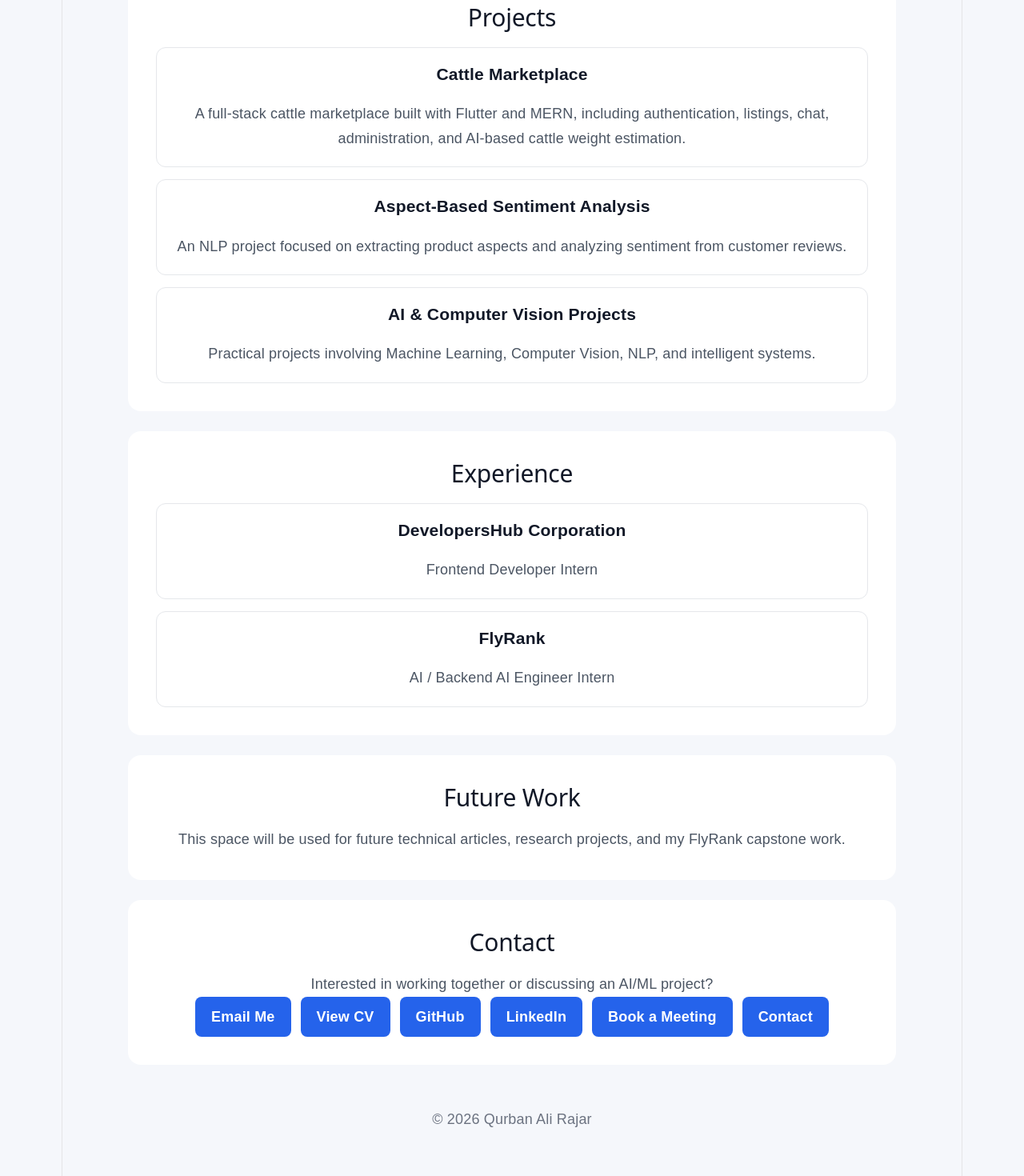
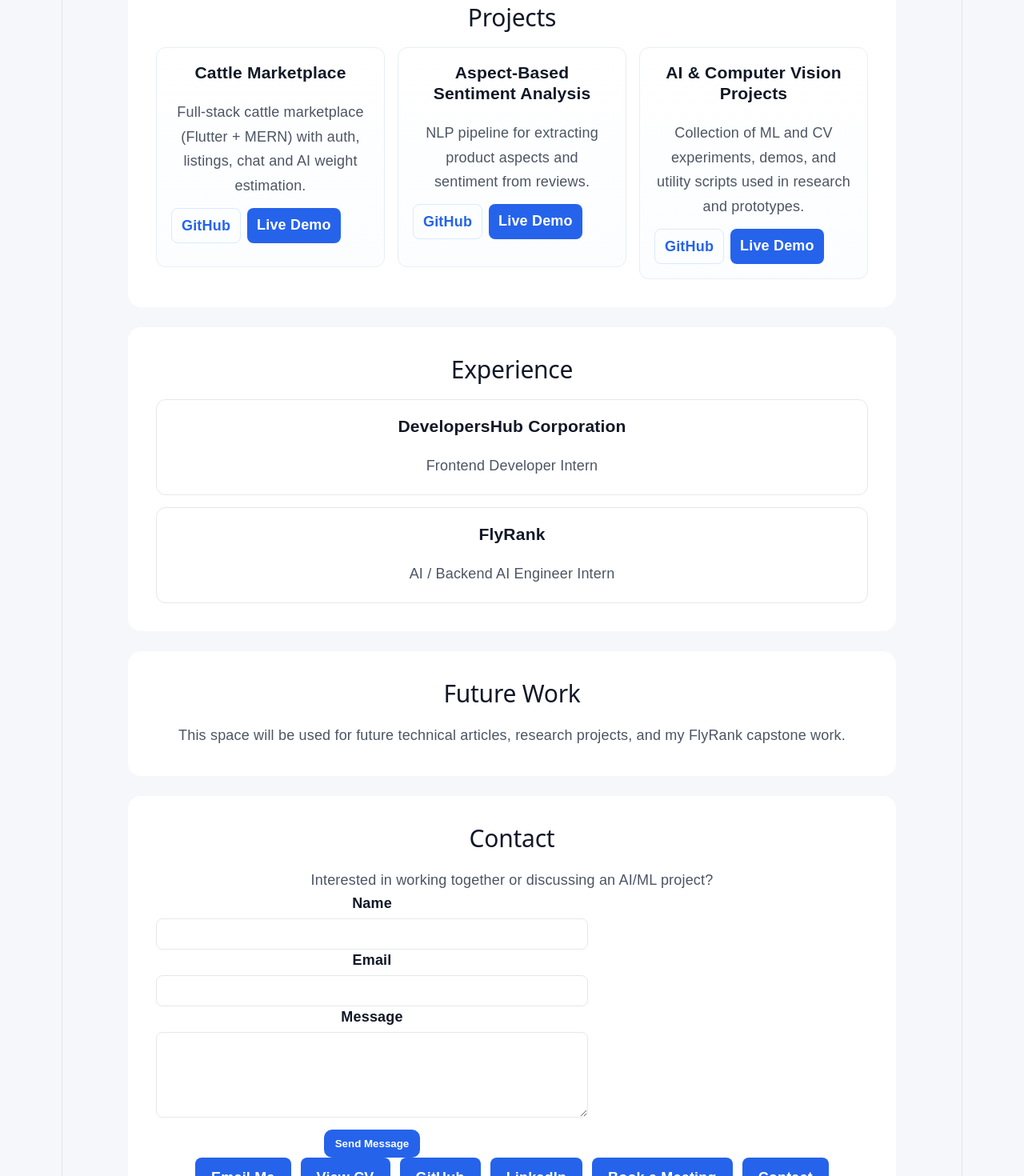
Before and after one commit to qurban-12/qurban-portfolio-week4, a React (Vite) app: page / in a window 1280 px wide. Shown: the part 940-2410 px from the top of the page at 80% size. Built offline with nearby package versions, Linux system fonts and the light colour scheme.

Commit message:
Portfolio: add contact form, projects, responsive styles

```diff
--- a/src/App.css
+++ b/src/App.css
@@ -119,6 +119,82 @@ article h3 {
   color: #111827;
 }
 
+/* Projects grid */
+.projects-grid {
+  display: grid;
+  grid-template-columns: repeat(3, 1fr);
+  gap: 16px;
+}
+
+.project-card {
+  padding: 18px;
+  border: 1px solid #e6eef8;
+  border-radius: 12px;
+  background: linear-gradient(180deg,#ffffff, #fbfdff);
+}
+
+.project-links {
+  margin-top: 12px;
+  display: flex;
+  gap: 8px;
+  flex-wrap: wrap;
+}
+
+.btn-primary {
+  background: #2563eb;
+  color: white;
+  padding: 8px 12px;
+  border-radius: 8px;
+  text-decoration: none;
+  font-weight: 700;
+}
+
+.btn-outline {
+  background: transparent;
+  color: #2563eb;
+  padding: 8px 12px;
+  border-radius: 8px;
+  text-decoration: none;
+  border: 1px solid #dbeafe;
+  font-weight: 700;
+}
+
+/* Contact form styles */
+.contact-form label { display: block; margin-bottom: 6px; font-weight: 600; color: #111827; }
+.contact-form input,
+.contact-form textarea {
+  width: 100%;
+  padding: 10px 12px;
+  border: 1px solid #e5e7eb;
+  border-radius: 8px;
+  font-size: 15px;
+  color: #111827;
+  background: #fff;
+  box-shadow: none;
+}
+.contact-form textarea { resize: vertical; }
+.contact-form button {
+  background: #2563eb;
+  color: #fff;
+  border: none;
+  padding: 10px 14px;
+  border-radius: 10px;
+  font-weight: 700;
+  cursor: pointer;
+}
+.contact-form button[disabled] { opacity: 0.7; cursor: not-allowed; }
+
+/* Responsive tweaks */
+@media (max-width: 900px) {
+  .projects-grid { grid-template-columns: repeat(2, 1fr); }
+}
+
+@media (max-width: 600px) {
+  .buttons { flex-direction: column; gap: 10px; align-items: stretch; }
+  .buttons a { width: 100%; text-align: center; }
+  .contact-form input, .contact-form textarea { font-size: 16px; }
+}
+
 footer {
   text-align: center;
   padding: 30px 10px;
@@ -145,4 +221,8 @@ footer {
   section h2 {
     font-size: 26px;
   }
+
+  .projects-grid {
+    grid-template-columns: 1fr;
+  }
 }
--- a/src/App.jsx
+++ b/src/App.jsx
@@ -1,4 +1,6 @@
 import "./App.css";
+import ContactForm from "./ContactForm";
+import Projects from "./Projects";
 
 function App() {
   return (
@@ -65,34 +67,7 @@ function App() {
         </div>
       </section>
 
-      <section>
-        <h2>Projects</h2>
-
-        <article>
-          <h3>Cattle Marketplace</h3>
-          <p>
-            A full-stack cattle marketplace built with Flutter and MERN,
-            including authentication, listings, chat, administration, and
-            AI-based cattle weight estimation.
-          </p>
-        </article>
-
-        <article>
-          <h3>Aspect-Based Sentiment Analysis</h3>
-          <p>
-            An NLP project focused on extracting product aspects and analyzing
-            sentiment from customer reviews.
-          </p>
-        </article>
-
-        <article>
-          <h3>AI & Computer Vision Projects</h3>
-          <p>
-            Practical projects involving Machine Learning, Computer Vision,
-            NLP, and intelligent systems.
-          </p>
-        </article>
-      </section>
+      <Projects />
 
       <section>
         <h2>Experience</h2>
@@ -124,12 +99,13 @@ function App() {
           Interested in working together or discussing an AI/ML project?
         </p>
 
+        <ContactForm />
+
         <div className="buttons">
           <a href="mailto:qrrajarpnl@gmail.com">Email Me</a>
 
-        <div className="buttons">
           <a
-  href="/Qurban-Ali-CV.pdf"
+            href="/Qurban_Ali_CV.pdf"
             target="_blank"
             rel="noreferrer"
           >
@@ -151,6 +127,7 @@ function App() {
           >
             LinkedIn
           </a>
+
           <a
             href="https://calendly.com/qrrajarpnl/30min"
             target="_blank"
@@ -160,7 +137,6 @@ function App() {
           </a>
 
           <a href="#contact">Contact</a>
-</div>
         </div>
       </section>
 
--- /dev/null
+++ b/src/ContactForm.jsx
@@ -0,0 +1,94 @@
+import { useState } from "react";
+
+export default function ContactForm() {
+  const [form, setForm] = useState({ name: "", email: "", message: "" });
+  const [status, setStatus] = useState(null);
+
+  // Using the Formspree endpoint provided by you
+  const endpoint = "https://formspree.io/f/xppwkjzl";
+
+  function handleChange(e) {
+    const { name, value } = e.target;
+    setForm((p) => ({ ...p, [name]: value }));
+  }
+
+  async function handleSubmit(e) {
+    e.preventDefault();
+    setStatus("sending");
+
+    try {
+      const payload = new FormData();
+      payload.append("name", form.name);
+      payload.append("email", form.email);
+      payload.append("message", form.message);
+
+      const res = await fetch(endpoint, {
+        method: "POST",
+        body: payload,
+        headers: { Accept: "application/json" },
+      });
+
+      if (res.ok) {
+        setStatus("sent");
+        setForm({ name: "", email: "", message: "" });
+      } else {
+        const data = await res.json();
+        setStatus(data.error || "error");
+      }
+    } catch (err) {
+      setStatus("error");
+    }
+  }
+
+  return (
+    <div style={{ maxWidth: 540 }}>
+      <form className="contact-form" onSubmit={handleSubmit} aria-labelledby="contact-form-header">
+        <div>
+          <label htmlFor="name">Name</label>
+          <input
+            id="name"
+            name="name"
+            value={form.name}
+            onChange={handleChange}
+            required
+          />
+        </div>
+
+        <div>
+          <label htmlFor="email">Email</label>
+          <input
+            id="email"
+            name="email"
+            type="email"
+            value={form.email}
+            onChange={handleChange}
+            required
+          />
+        </div>
+
+        <div>
+          <label htmlFor="message">Message</label>
+          <textarea
+            id="message"
+            name="message"
+            value={form.message}
+            onChange={handleChange}
+            rows={5}
+            required
+          />
+        </div>
+
+        <div style={{ marginTop: 8 }}>
+          <button type="submit" disabled={status === "sending"}>
+            {status === "sending" ? "Sending…" : "Send Message"}
+          </button>
+        </div>
+
+        {status === "sent" && <p style={{ color: "green" }}>Thanks — message sent!</p>}
+        {status === "error" && (
+          <p style={{ color: "red" }}>There was an error sending your message.</p>
+        )}
+      </form>
+    </div>
+  );
+}
--- /dev/null
+++ b/src/Projects.jsx
@@ -0,0 +1,56 @@
+import React from "react";
+
+const projects = [
+  {
+    id: "cattle-marketplace",
+    title: "Cattle Marketplace",
+    desc:
+      "Full‑stack cattle marketplace (Flutter + MERN) with auth, listings, chat and AI weight estimation.",
+    github: "https://github.com/qurban-12/cattle-marketplace-fyp",
+    live: "#"
+  },
+  {
+    id: "absa",
+    title: "Aspect‑Based Sentiment Analysis",
+    desc:
+      "NLP pipeline for extracting product aspects and sentiment from reviews.",
+    github: "https://github.com/qurban-12/absa-streamlit-app",
+    live: "#"
+  },
+  {
+    id: "ai-cv",
+    title: "AI & Computer Vision Projects",
+    desc:
+      "Collection of ML and CV experiments, demos, and utility scripts used in research and prototypes.",
+    github: "https://github.com/qurban-12",
+    live: "#"
+  }
+];
+
+export default function Projects() {
+  return (
+    <section>
+      <h2>Projects</h2>
+
+      <div className="projects-grid">
+        {projects.map((p) => (
+          <article className="project-card" key={p.id}>
+            <h3>{p.title}</h3>
+            <p>{p.desc}</p>
+
+            <div className="project-links">
+              <a href={p.github} target="_blank" rel="noreferrer" className="btn-outline">
+                GitHub
+              </a>
+              {p.live && (
+                <a href={p.live} target="_blank" rel="noreferrer" className="btn-primary">
+                  Live Demo
+                </a>
+              )}
+            </div>
+          </article>
+        ))}
+      </div>
+    </section>
+  );
+}
```
Lines whose indentation alone changed are shown as unchanged.
